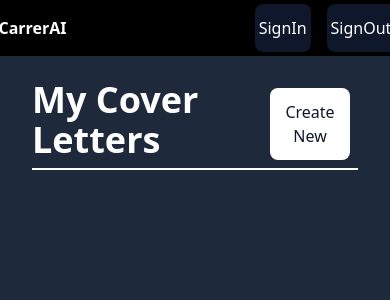
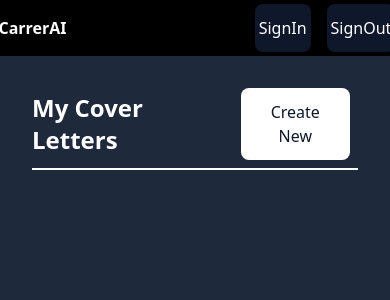
Before and after one commit to aakashloyar/CareerAI, a Next.js app: page /ai-cover-letter in a window 390 px wide. Shown: the top 300 px of the page. Built offline with nearby package versions, Linux system fonts and the light colour scheme.

Commit message:
updated ai-cover-letter frontend

```diff
--- a/app/ai-cover-letter/new/page.tsx
+++ b/app/ai-cover-letter/new/page.tsx
@@ -14,7 +14,7 @@ export default function() {
                 <BackLink label={'Back to cover-letters'} handleClick={backClick}/>
                </div>
 
-               <div className='text-5xl font-bold pt-3'>
+               <div className='text-2xl md:text-5xl font-bold pt-3'>
                  Create Cover Letters
                </div>
                <div className='text-sm pt-1'>
--- a/app/ai-cover-letter/page.tsx
+++ b/app/ai-cover-letter/page.tsx
@@ -10,11 +10,11 @@ export default function() {
     }
     return (
         <div className='px-8 bg-slate-800 min-h-screen text-white pt-20 '>
-            <div className='flex justify-between border-b-2 border-white'>
-                <div className='text-4xl font-bold items-center'>
+            <div className='flex justify-between items-center border-b-2 border-white'>
+                <div className='text-2xl md:text-4xl font-bold '>
                     My Cover Letters
                 </div>
-                <div className='items-center'>
+                <div className=''>
                     <Button label={'Create New'} handleClick={handleClick}/>
                 </div>
             </div>
```
